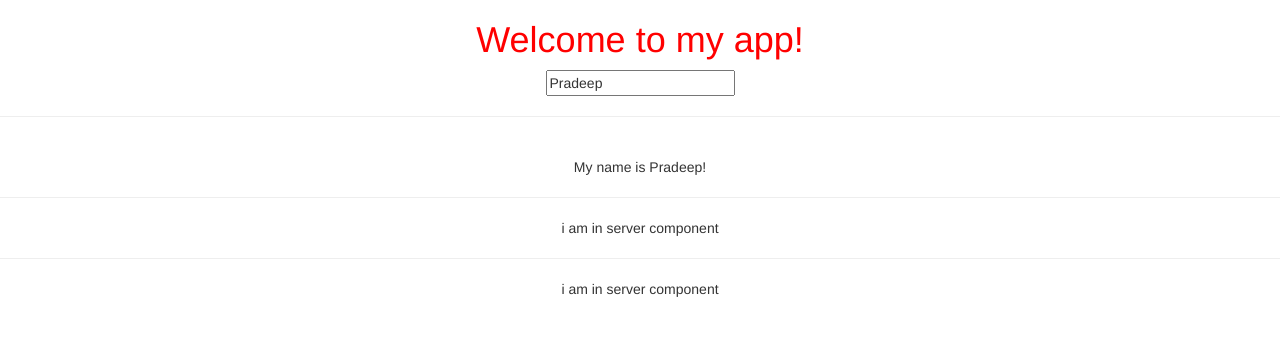
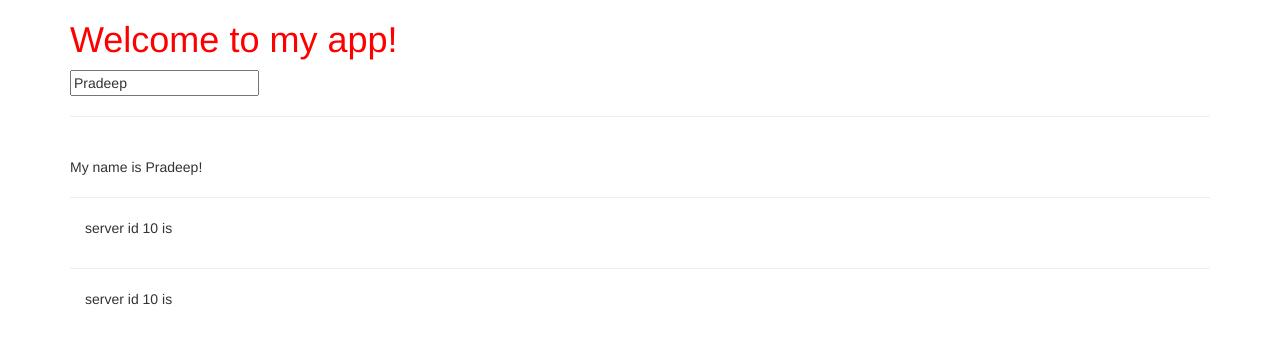
Before and after one commit to pradeepyadavx/Angular, an Angular app in the folder my-first-app/: page / in a window 1280 px wide. Shown: the top 344 px of the page. Built offline with nearby package versions, Linux system fonts and the light colour scheme.

Commit message:
dataBiding using String interploation

```diff
--- a/my-first-app/src/app/app.component.html
+++ b/my-first-app/src/app/app.component.html
@@ -1,5 +1,5 @@
 <!--The content below is only a placeholder and can be replaced.-->
-<div style="text-align:center">
+<div class="container" >
   <h1>
     Welcome to {{ title }}!
   </h1>
@@ -11,6 +11,9 @@
 
   <hr>
 
+      <div >
+        <div class="row">
+            <div class="col-xs-12">
                    <!-- using selector as element -->
                   <!-- <app-servers> </app-servers> -->
 
@@ -19,3 +22,8 @@
 
                     <!-- using selector as attribute -->
                     <div class="app-servers"></div>
+            </div>
+
+
+        </div>
+    </div>
--- a/my-first-app/src/app/server/server.component.html
+++ b/my-first-app/src/app/server/server.component.html
@@ -1 +1,9 @@
-<p>i am in server component</p>
+<div class="container">
+    <div class="row">
+        <div class="col-xs-12">
+                <p>{{ 'server'}} id {{ serverId }} is {{ getServerStatus() }}</p>
+        </div>
+
+
+    </div>
+</div>
--- a/my-first-app/src/app/server/server.component.ts
+++ b/my-first-app/src/app/server/server.component.ts
@@ -6,6 +6,12 @@ import { Component,OnInit } from '@angular/core';
 })
 export class ServerComponent implements OnInit {
 
+  serverId : number=10;
+  serverStatus : string='offline';
+
+    getServerStatus(){
+      this.getServerStatus;
+    }
     constructor() { }
 
   ngOnInit() {
```
Lines whose indentation alone changed are shown as unchanged.
